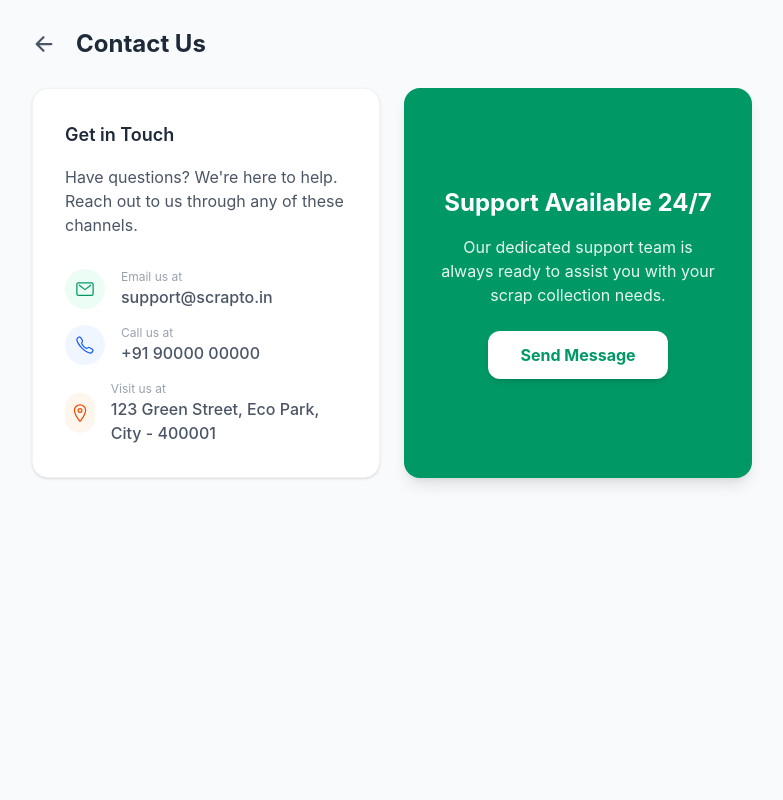
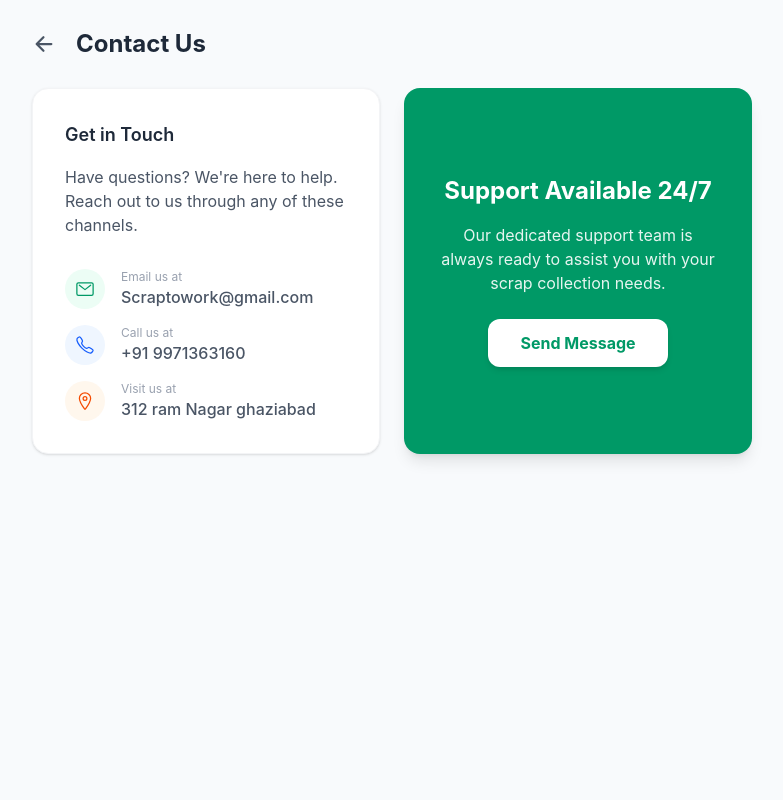
Before and after one commit to appzetogit/scrapto, a React (Vite) app in the folder frontend/: page /contact-us in a window 1280 px wide. Shown: the top 800 px of the page, without its empty margins (248-1031 px from the left). Built offline with nearby package versions, Linux system fonts and the light colour scheme; no server answers.

Commit message:
new page scontact

```diff
--- a/frontend/src/modules/shared/pages/ContactUs.jsx
+++ b/frontend/src/modules/shared/pages/ContactUs.jsx
@@ -41,7 +41,7 @@ const ContactUs = () => {
                 </div>
                 <div>
                   <p className="text-xs text-gray-400">Email us at</p>
-                  <p className="font-medium">support@scrapto.in</p>
+                  <p className="font-medium text-[15px] sm:text-base selection:bg-emerald-100">Scraptowork@gmail.com</p>
                 </div>
               </div>
 
@@ -51,7 +51,7 @@ const ContactUs = () => {
                 </div>
                 <div>
                   <p className="text-xs text-gray-400">Call us at</p>
-                  <p className="font-medium">+91 90000 00000</p>
+                  <p className="font-medium text-[15px] sm:text-base selection:bg-blue-100">+91 9971363160</p>
                 </div>
               </div>
 
@@ -61,7 +61,7 @@ const ContactUs = () => {
                 </div>
                 <div>
                   <p className="text-xs text-gray-400">Visit us at</p>
-                  <p className="font-medium">123 Green Street, Eco Park, City - 400001</p>
+                  <p className="font-medium text-[15px] sm:text-base selection:bg-orange-100">312 ram Nagar ghaziabad</p>
                 </div>
               </div>
             </div>
@@ -72,7 +72,7 @@ const ContactUs = () => {
             <h2 className="text-2xl font-bold mb-4">Support Available 24/7</h2>
             <p className="opacity-90 mb-6">Our dedicated support team is always ready to assist you with your scrap collection needs.</p>
             <button
-                onClick={() => window.location.href = 'mailto:support@scrapto.in'}
+                onClick={() => window.location.href = 'mailto:Scraptowork@gmail.com'}
                 className="bg-white text-emerald-600 px-8 py-3 rounded-xl font-bold hover:bg-emerald-50 transition-colors shadow-md"
             >
               Send Message
--- a/frontend/src/modules/shared/pages/PrivacyPolicy.jsx
+++ b/frontend/src/modules/shared/pages/PrivacyPolicy.jsx
@@ -43,7 +43,7 @@ const PrivacyPolicy = () => {
             <p>We take reasonable measures to help protect information about you from loss, theft, misuse and unauthorized access, disclosure, alteration and destruction.</p>
 
             <h2 className="text-lg font-semibold text-gray-800 mt-6">5. Contact Us</h2>
-            <p>If you have any questions about this Privacy Policy, please contact us at support@scrapto.in.</p>
+            <p>If you have any questions about this Privacy Policy, please contact us at Scraptowork@gmail.com.</p>
           </div>
         </div>
       </div>
--- a/frontend/src/modules/shared/pages/RefundPolicy.jsx
+++ b/frontend/src/modules/shared/pages/RefundPolicy.jsx
@@ -40,7 +40,7 @@ const RefundPolicy = () => {
             <p>For scrappers subscribing to our platform plans, refund requests must be made within 24 hours of purchase if the service has not been utilized. After 24 hours or once the service is used, no refunds will be provided.</p>
 
             <h2 className="text-lg font-semibold text-gray-800 mt-6">4. Contact Support</h2>
-            <p>For any refund-related queries, please email us at support@scrapto.in with your transaction details.</p>
+            <p>For any refund-related queries, please email us at Scraptowork@gmail.com with your transaction details.</p>
           </div>
         </div>
       </div>
```
